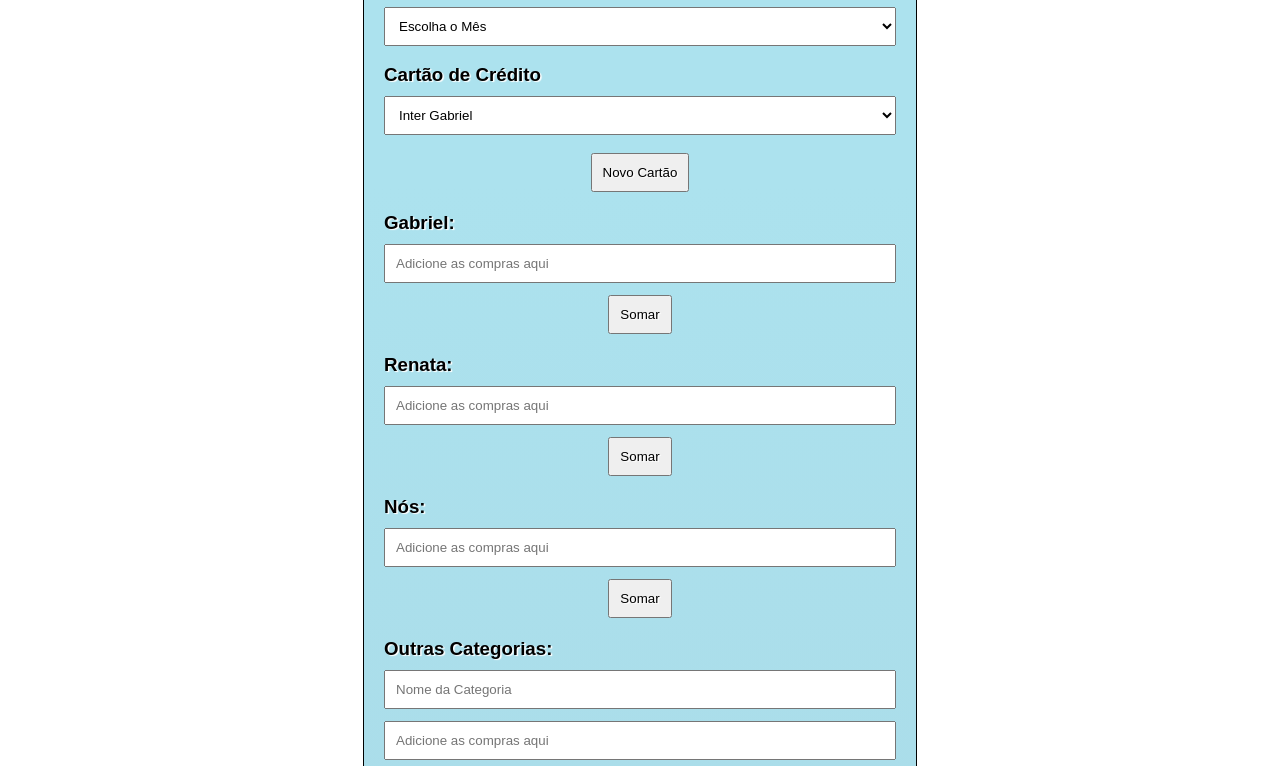
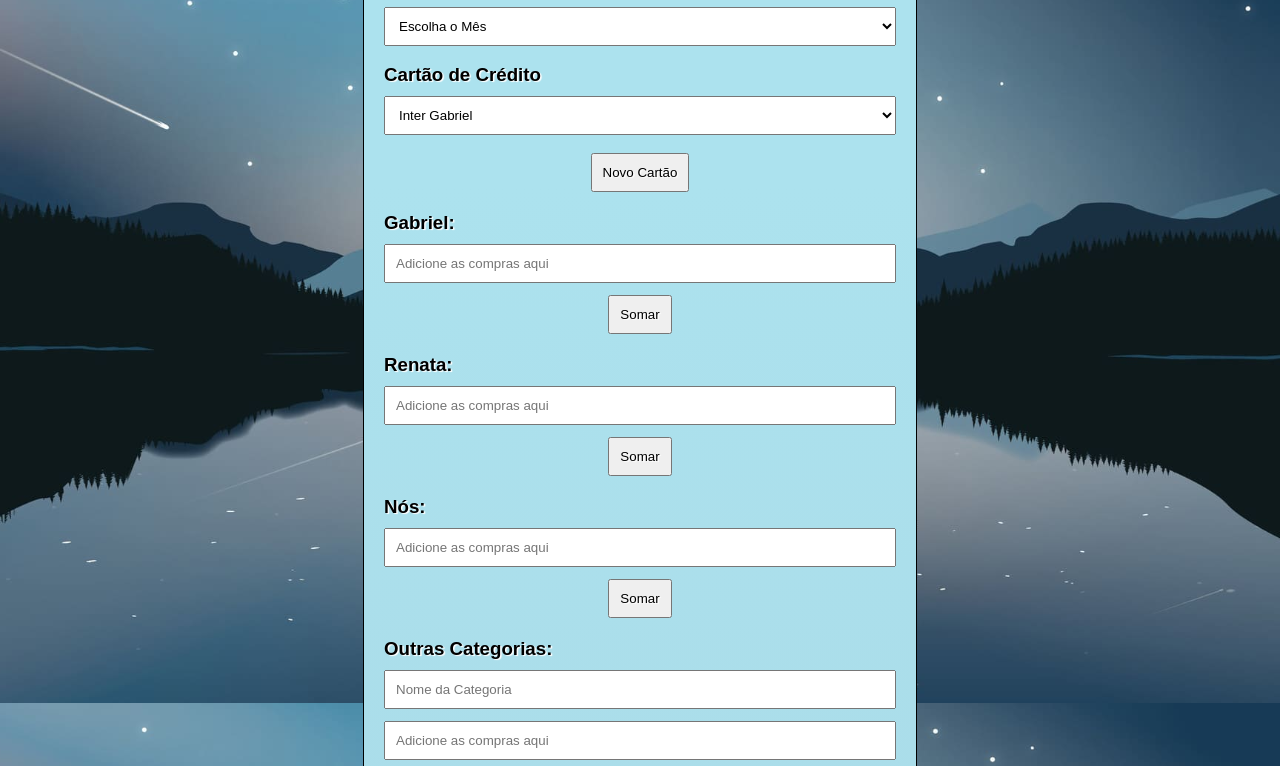
Before and after one commit to Bielfodox/contador_de_contas, a plain HTML site: page index.html in a window 1280 px wide. Shown: the part 97-863 px from the top of the page. Drawn offline with Linux system fonts and the light colour scheme.

Commit message:
Update style.css

```diff
--- a/style.css
+++ b/style.css
@@ -5,7 +5,7 @@
     margin: 0;
 }
 body{
-    background-image: url(./Imagens/wallpaper.jpg);
+    background-image: url(./wallpaper.jpg);
 	background-attachment: fixed;
 	background-repeat: no-repeat;
 	background-size: cover;
```
